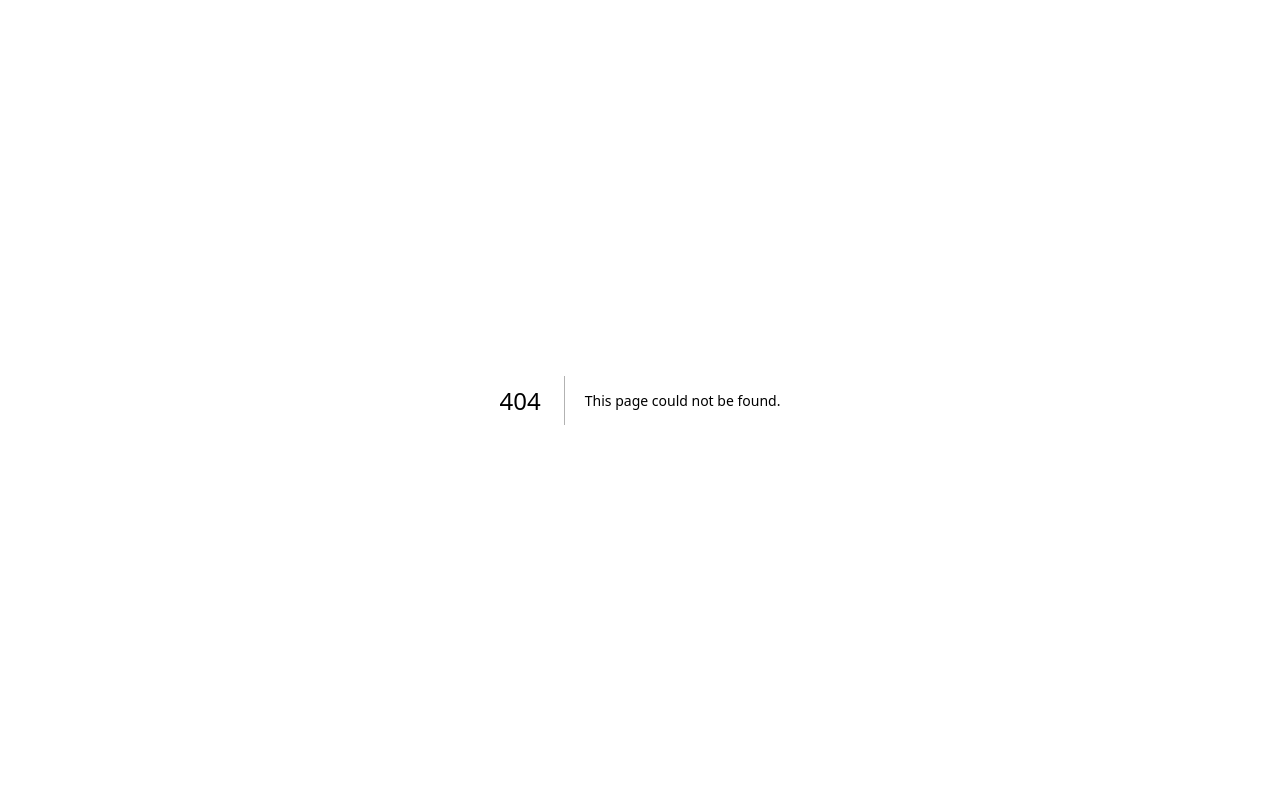
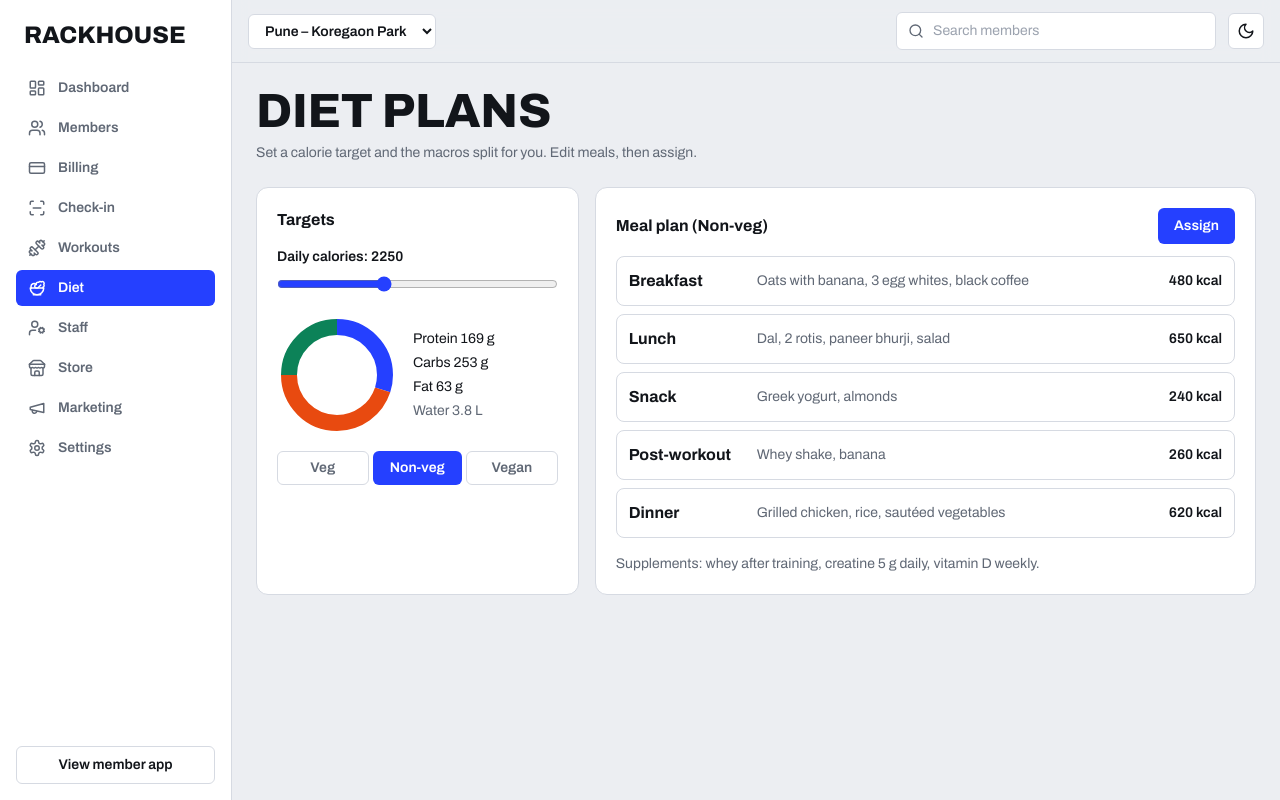
Before and after one commit to techstudio-88/Nutritreat, a Next.js app: page /admin/diet in a window 1280 px wide. Before the commit this address had no page. Built offline with nearby package versions, Linux system fonts and the light colour scheme.

Commit message:
Add check-in, diet and member management pages

```diff
--- /dev/null
+++ b/src/app/admin/checkin/page.tsx
@@ -0,0 +1,27 @@
+"use client";
+import { useState } from "react";
+import { motion } from "framer-motion";
+import { ScanLine } from "lucide-react";
+import { Avatar, Badge, Button, Card, PageHeader, Ring, beep, cn } from "@/components/ui";
+import { checkinFeed, members } from "@/lib/demo";
+export default function CheckIn() {
+  const [q, setQ] = useState("");
+  const [result, setResult] = useState<{ name: string; ok: boolean; why?: string } | null>(null);
+  const [log, setLog] = useState(checkinFeed);
+  const inside = 38;
+  function check(name: string, status: string) {
+    const bad = status === "Frozen" || status === "Cancelled" || status === "Blacklisted";
+    const expired = status === "Expiring" && name === "Karan Singh";
+    const ok = !bad && !expired;
+    const why = bad ? `Membership ${status.toLowerCase()}` : expired ? "Plan expired 3 days ago" : undefined;
+    setResult({ name, ok, why }); setLog((l) => [{ name, t: "Now", ok, why }, ...l].slice(0, 8)); beep(ok);
+  }
+  const matches = q ? members.filter((m) => m.name.toLowerCase().includes(q.toLowerCase())).slice(0, 4) : [];
+  return <>
+    <PageHeader title="Front desk" sub="Search a member or scan their QR. Denied entries show the reason." />
+    <div className="grid gap-4 lg:grid-cols-3"><Card className="p-5 lg:col-span-2"><div className="flex gap-2"><input aria-label="Find member" value={q} onChange={(e) => setQ(e.target.value)} placeholder="Type a member name" className="w-full rounded-md border border-line bg-transparent px-3 py-3 text-lg" /><Button onClick={() => check("Aarav Mehta", "Active")}><ScanLine size={18} /> Scan QR</Button></div>
+    <ul className="mt-3 space-y-2">{matches.map((m) => <li key={m.id}><button onClick={() => { check(m.name, m.status); setQ(""); }} className="flex w-full items-center gap-3 rounded-lg border border-line p-3 text-left hover:bg-ink/5"><Avatar name={m.name} /><span className="flex-1 font-semibold">{m.name}</span><Badge>{m.status}</Badge></button></li>)}</ul>
+    <div className="mt-6 min-h-[150px]">{result ? <motion.div key={result.name + log.length} initial={{ scale: 0.94, opacity: 0 }} animate={{ scale: 1, opacity: 1 }} className={cn("flex items-center gap-5 rounded-xl border-2 p-6", result.ok ? "border-mat bg-mat/10" : "border-ember bg-ember/10")}><Avatar name={result.name} size={72} /><div><p className="text-3xl font-bold">{result.name}</p><p className="text-muted">{result.ok ? "Welcome in. Have a good session." : result.why}</p></div><div className="ml-auto"><Badge tone={result.ok ? "ok" : "warn"}>{result.ok ? "Allowed" : "Denied"}</Badge></div></motion.div> : <p className="rounded-xl border border-dashed border-line p-8 text-center text-sm text-muted">Waiting for the next member.</p>}</div></Card>
+    <div className="space-y-4"><Card className="flex items-center gap-4 p-5"><Ring pct={inside} size={96} stroke={9} color="rgb(var(--mat))"><span className="text-xl font-bold">{inside}</span></Ring><div><p className="font-bold">Inside now</p><p className="text-sm text-muted">Capacity 100. Warning at 90.</p></div></Card><Card className="p-5"><h2 className="mb-3 font-bold">Recent scans</h2><ul className="space-y-2 text-sm">{log.map((c, i) => <li key={i} className="flex items-center justify-between gap-2"><span className="font-semibold">{c.name}</span><Badge tone={c.ok ? "ok" : "warn"}>{c.ok ? c.t : "Denied"}</Badge></li>)}</ul></Card></div></div>
+  </>;
+}
--- /dev/null
+++ b/src/app/admin/diet/page.tsx
@@ -0,0 +1,24 @@
+"use client";
+import { useState } from "react";
+import { Button, Card, PageHeader, Toast, useToast } from "@/components/ui";
+import { Donut } from "@/components/charts";
+const meals = [
+  { t: "Breakfast", items: "Oats with banana, 3 egg whites, black coffee", kcal: 480 },
+  { t: "Lunch", items: "Dal, 2 rotis, paneer bhurji, salad", kcal: 650 },
+  { t: "Snack", items: "Greek yogurt, almonds", kcal: 240 },
+  { t: "Post-workout", items: "Whey shake, banana", kcal: 260 },
+  { t: "Dinner", items: "Grilled chicken, rice, sautéed vegetables", kcal: 620 },
+];
+export default function Diet() {
+  const { msg, show } = useToast();
+  const [diet, setDiet] = useState<"Veg" | "Non-veg" | "Vegan">("Non-veg");
+  const [kcal, setKcal] = useState(2250);
+  const protein = Math.round((kcal * 0.3) / 4), carbs = Math.round((kcal * 0.45) / 4), fat = Math.round((kcal * 0.25) / 9);
+  return <>
+    <PageHeader title="Diet plans" sub="Set a calorie target and the macros split for you. Edit meals, then assign." />
+    <div className="grid gap-4 lg:grid-cols-3"><Card className="p-5"><h2 className="mb-3 font-bold">Targets</h2><label htmlFor="kcal" className="text-sm font-semibold">Daily calories: {kcal}</label><input id="kcal" type="range" min={1200} max={4000} step={50} value={kcal} onChange={(e) => setKcal(Number(e.target.value))} className="mt-2 w-full accent-[rgb(var(--plate))]" />
+    <div className="mt-4 flex items-center gap-4"><Donut size={120} parts={[{ label: "Protein", value: protein * 4, color: "rgb(var(--plate))" }, { label: "Carbs", value: carbs * 4, color: "rgb(var(--ember))" }, { label: "Fat", value: fat * 9, color: "rgb(var(--mat))" }]} /><ul className="space-y-1 text-sm"><li>Protein {protein} g</li><li>Carbs {carbs} g</li><li>Fat {fat} g</li><li className="text-muted">Water {(kcal / 1000 + 1.5).toFixed(1)} L</li></ul></div>
+    <div className="mt-4 flex gap-1">{(["Veg", "Non-veg", "Vegan"] as const).map((d) => <button key={d} onClick={() => setDiet(d)} className={`flex-1 rounded-md px-2 py-1.5 text-sm font-semibold ${diet === d ? "bg-plate text-white" : "border border-line text-muted"}`}>{d}</button>)}</div></Card>
+    <Card className="p-5 lg:col-span-2"><div className="mb-3 flex items-center justify-between"><h2 className="font-bold">Meal plan ({diet})</h2><Button onClick={() => show("Diet assigned to Aarav Mehta")}>Assign</Button></div><ul className="space-y-2">{meals.map((m) => <li key={m.t} className="flex items-center gap-4 rounded-lg border border-line p-3"><div className="w-28 font-bold">{m.t}</div><div className="flex-1 text-sm text-muted">{m.items}</div><div className="tabular text-sm font-semibold">{m.kcal} kcal</div></li>)}</ul><p className="mt-4 text-sm text-muted">Supplements: whey after training, creatine 5 g daily, vitamin D weekly.</p></Card></div><Toast msg={msg} />
+  </>;
+}
--- /dev/null
+++ b/src/app/admin/members/page.tsx
@@ -0,0 +1,20 @@
+"use client";
+import { useMemo, useState } from "react";
+import { Plus, Upload } from "lucide-react";
+import { Avatar, Badge, Button, Card, PageHeader, Table } from "@/components/ui";
+import { members, type MemberStatus } from "@/lib/demo";
+const tone = (s: MemberStatus) => s === "Active" ? "ok" : s === "Expiring" ? "warn" : s === "Frozen" ? "info" : "mute";
+export default function Members() {
+  const [q, setQ] = useState("");
+  const [status, setStatus] = useState<"All" | MemberStatus>("All");
+  const rows = useMemo(() => members.filter((m) => (status === "All" || m.status === status) && (m.name + m.id + m.plan + m.tags.join(" ")).toLowerCase().includes(q.toLowerCase())), [q, status]);
+  return <>
+    <PageHeader title="Members" sub="Search, filter and open any member profile." action={<div className="flex gap-2"><Button variant="ghost"><Upload size={16} /> Import CSV</Button><Button><Plus size={16} /> Add member</Button></div>} />
+    <div className="mb-4 flex flex-wrap items-center gap-3"><input aria-label="Search" value={q} onChange={(e) => setQ(e.target.value)} placeholder="Search by name, ID, plan or tag" className="w-full max-w-xs rounded-md border border-line bg-surface px-3 py-2 text-sm" /><div className="no-scrollbar flex gap-1 overflow-x-auto">{(["All", "Active", "Expiring", "Frozen", "Cancelled", "Blacklisted"] as const).map((s) => <button key={s} onClick={() => setStatus(s)} className={`shrink-0 rounded-full px-3 py-1.5 text-sm font-semibold ${status === s ? "bg-plate text-white" : "border border-line text-muted"}`}>{s}</button>)}</div></div>
+    <Card>{rows.length === 0 ? <p className="p-8 text-center text-sm text-muted">No members match. Clear the search or pick another status.</p> : <Table rows={rows} cols={[
+      { h: "Member", c: (m) => <div className="flex items-center gap-3"><Avatar name={m.name} /><div><p className="font-semibold">{m.name}</p><p className="text-xs text-muted">{m.id}</p></div></div> },
+      { h: "Plan", c: (m) => m.plan }, { h: "Status", c: (m) => <Badge tone={tone(m.status)}>{m.status}</Badge> }, { h: "Ends", c: (m) => m.ends }, { h: "Trainer", c: (m) => m.trainer },
+      { h: "Tags", c: (m) => <div className="flex flex-wrap gap-1">{m.tags.map((t) => <span key={t} className="rounded bg-ink/10 px-1.5 py-0.5 text-xs">#{t}</span>)}</div> }, { h: "Last visit", c: (m) => <span className="text-muted">{m.last}</span> }
+    ]} />}</Card>
+  </>;
+}
```
